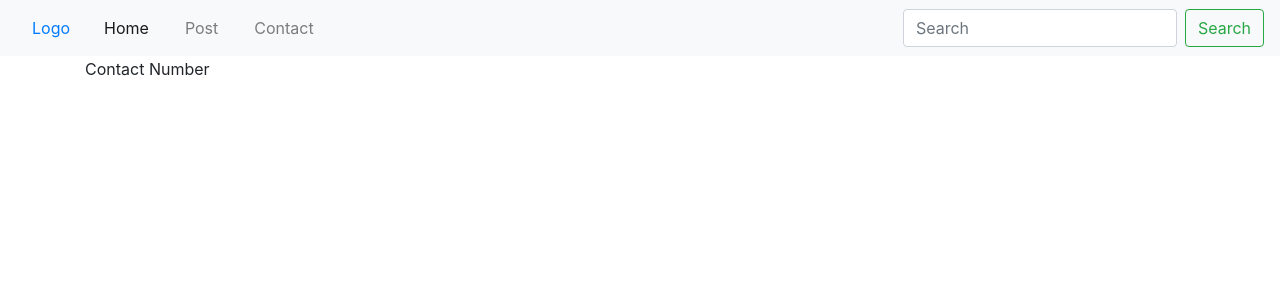
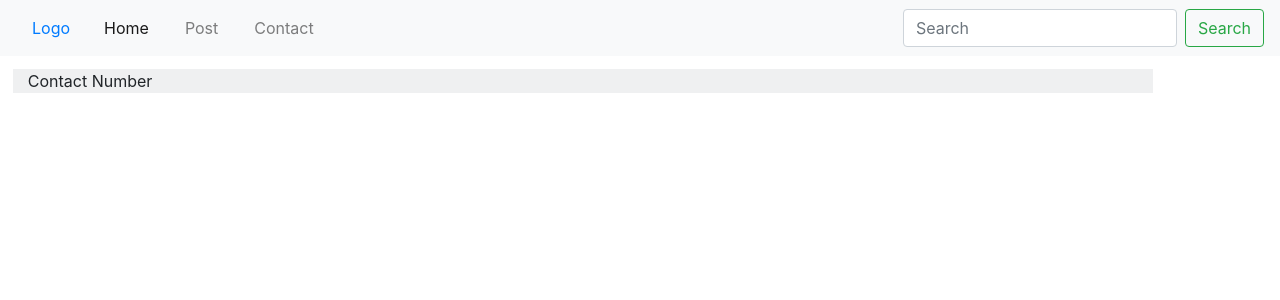
Before and after one commit to akshatz/VueJS-Tutorial, a Vue app in the folder demo/: page /contact in a window 1280 px wide. Shown: the top 300 px of the page. Built offline with nearby package versions, Linux system fonts and the light colour scheme.

Commit message:
Changed contact.vue style to scoped

```diff
--- a/demo/package.json
+++ b/demo/package.json
@@ -13,6 +13,7 @@
     "axios": "^0.19.2",
     "bootstrap": "^4.5.2",
     "vue": "^2.6.11",
+    "vue-froala-wysiwyg": "^3.2.1",
     "vue-router": "^3.4.3"
   },
   "devDependencies": {
--- a/demo/src/components/Contact.vue
+++ b/demo/src/components/Contact.vue
@@ -1,14 +1,15 @@
 <template>
-
     <div class="container">Contact Number</div>
-
 </template>
 <script>
 
 </script>
 
-<style>
+<style scoped>
+
 .container{
-    margin:1px;
+    margin:1% 1%;
+    background-color:#1231 ;
 }
+
 </style>
```
Also changed, not shown: 1 other file (tests, documents, lock files or other folders).
